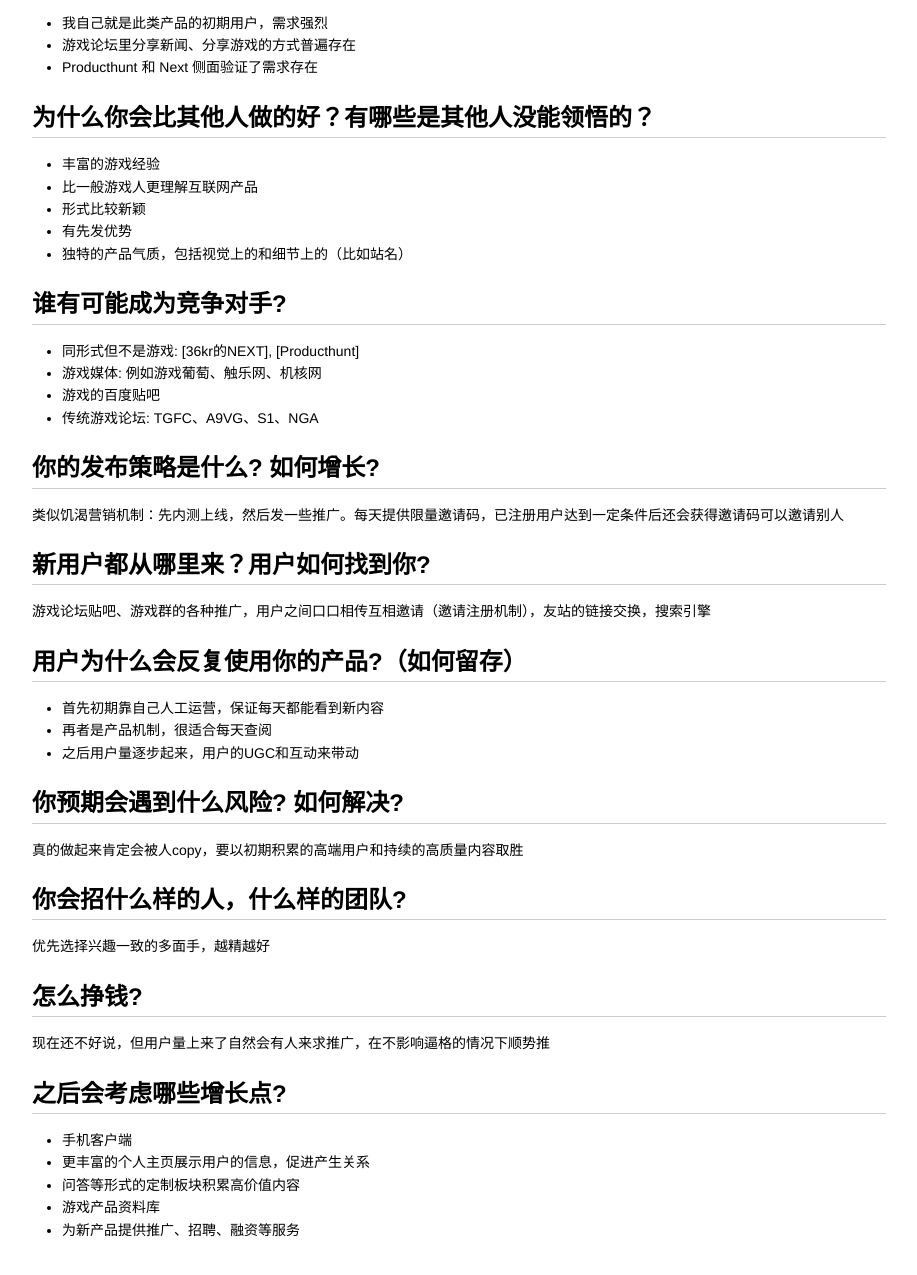
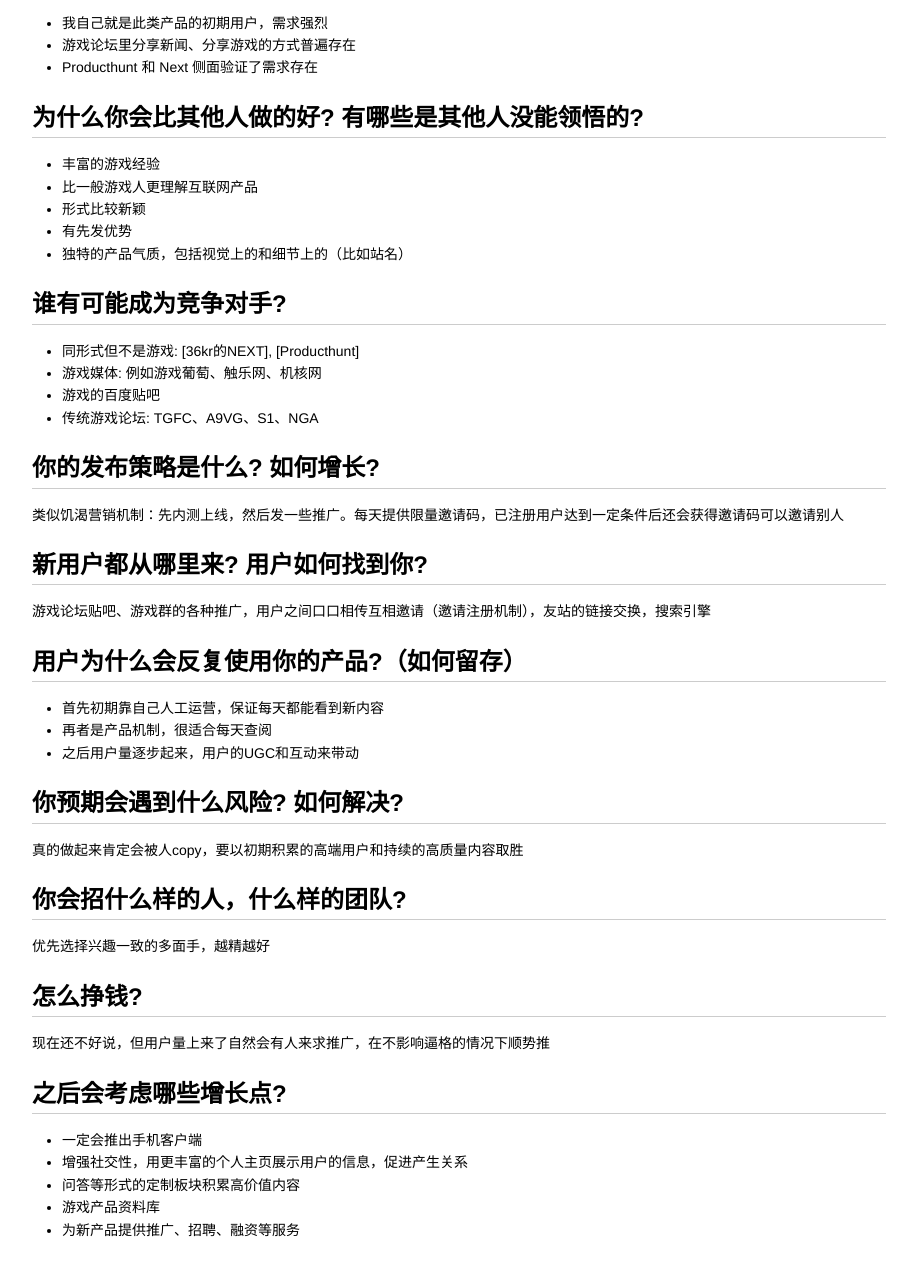
Before and after one commit to lufie/secicl.github.io, a plain HTML site: page theSecretCowLevel.html in a window 1280 px wide. Shown: the part 701-1976 px from the top of the page, without its empty margins (181-1098 px from the left). Drawn offline with Linux system fonts and the light colour scheme.

Commit message:
Update theSecretCowLevel.html

```diff
--- a/theSecretCowLevel.html
+++ b/theSecretCowLevel.html
@@ -509,7 +509,7 @@ pre.line-numbers > code {
 <li>Producthunt 和 Next 侧面验证了需求存在</li>
 </ul>
 
-<h2 id="toc_7">为什么你会比其他人做的好？有哪些是其他人没能领悟的？</h2>
+<h2 id="toc_7">为什么你会比其他人做的好? 有哪些是其他人没能领悟的? </h2>
 
 <ul>
 <li>丰富的游戏经验</li>
@@ -532,7 +532,7 @@ pre.line-numbers > code {
 
 <p>类似饥渴营销机制：先内测上线，然后发一些推广。每天提供限量邀请码，已注册用户达到一定条件后还会获得邀请码可以邀请别人</p>
 
-<h2 id="toc_10">新用户都从哪里来？用户如何找到你?</h2>
+<h2 id="toc_10">新用户都从哪里来? 用户如何找到你?</h2>
 
 <p>游戏论坛贴吧、游戏群的各种推广，用户之间口口相传互相邀请（邀请注册机制），友站的链接交换，搜索引擎</p>
 
@@ -559,8 +559,8 @@ pre.line-numbers > code {
 <h2 id="toc_15">之后会考虑哪些增长点?</h2>
 
 <ul>
-<li>手机客户端</li>
-<li>更丰富的个人主页展示用户的信息，促进产生关系</li>
+<li>一定会推出手机客户端</li>
+<li>增强社交性，用更丰富的个人主页展示用户的信息，促进产生关系</li>
 <li>问答等形式的定制板块积累高价值内容</li>
 <li>游戏产品资料库</li>
 <li>为新产品提供推广、招聘、融资等服务</li>
```
